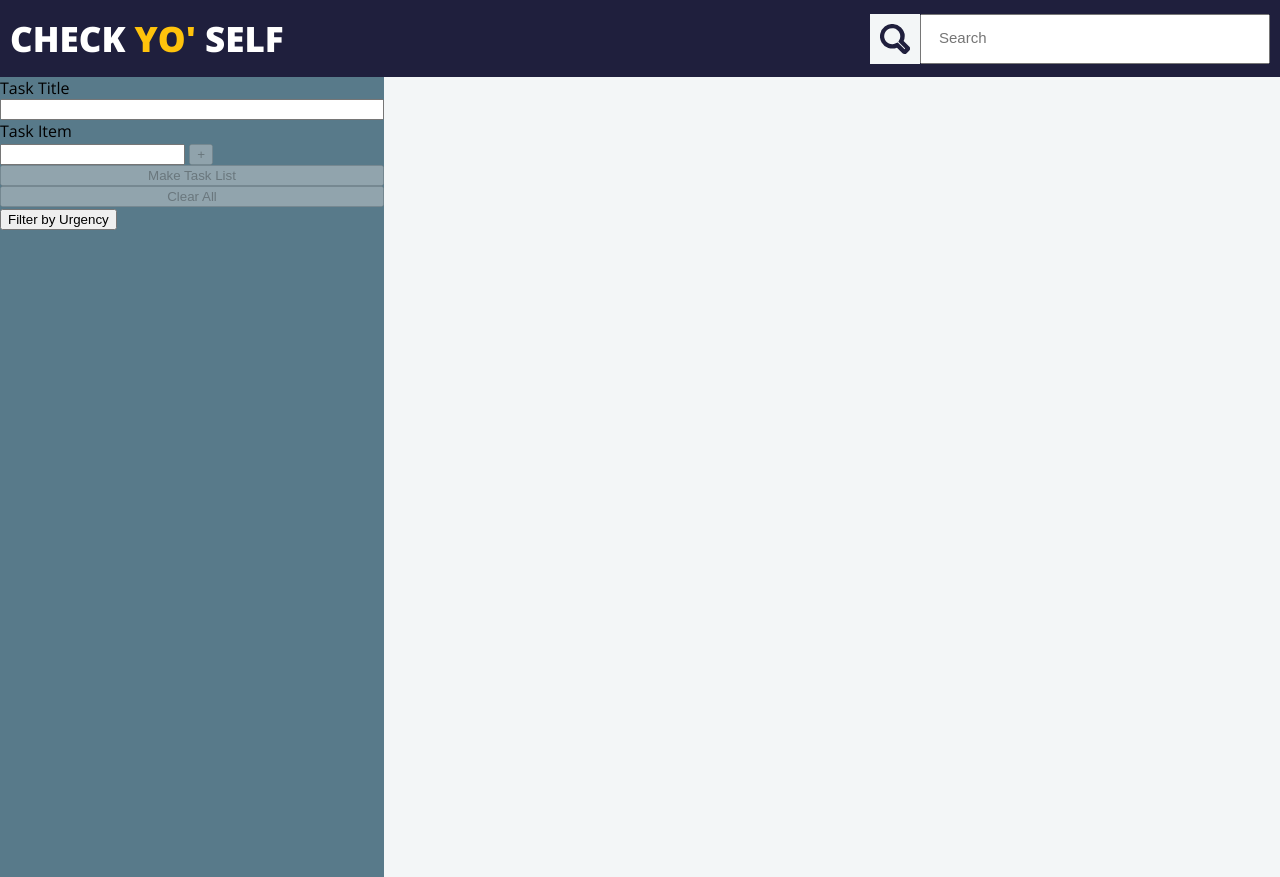
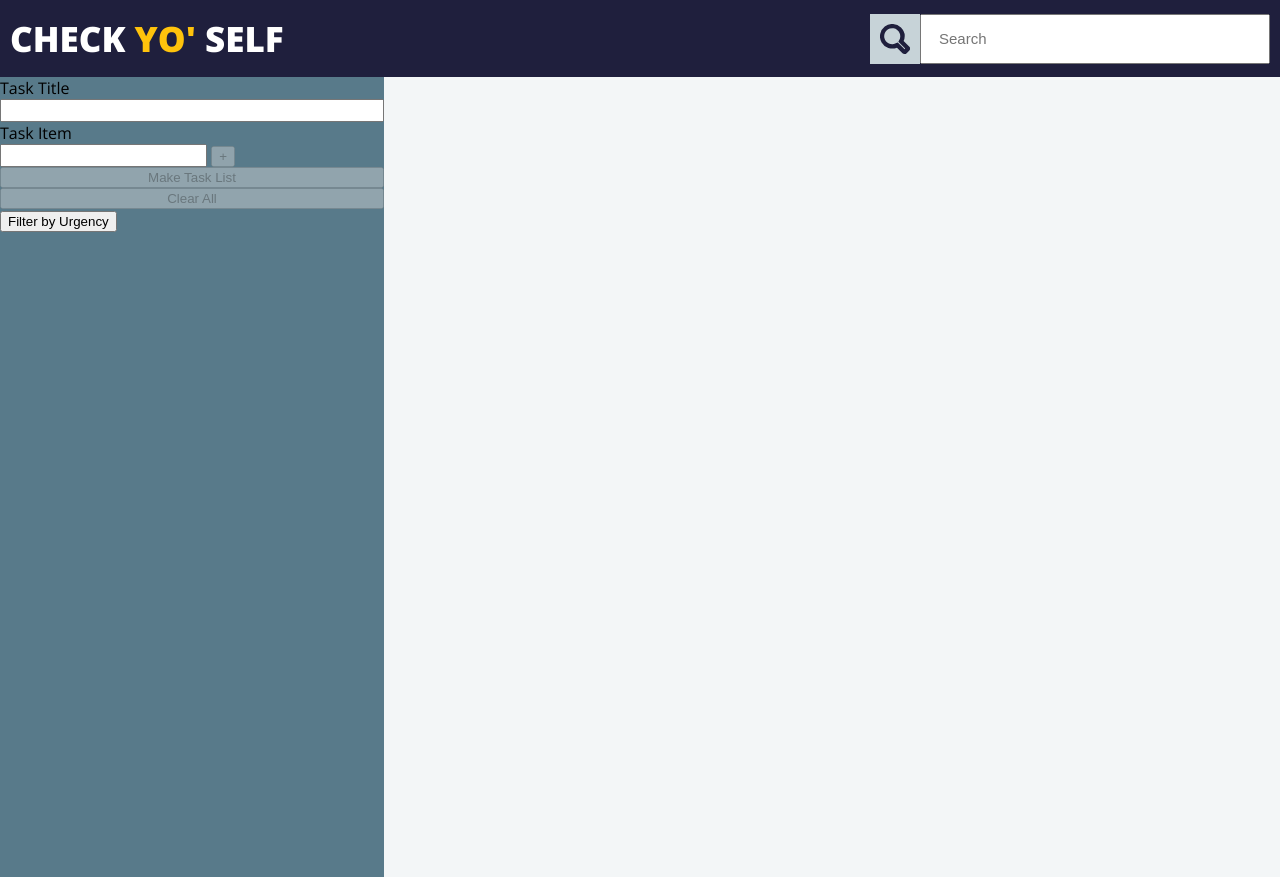
Before and after one commit to AnnaGoodwin/check-yoself, a plain HTML site: page index.html in a window 1280 px wide. Drawn offline with nearby package versions, Linux system fonts and the light colour scheme.

Commit message:
Adjust search input spacing

```diff
--- a/styles.css
+++ b/styles.css
@@ -31,6 +31,7 @@ form {
 }
 
 section {
+  margin: 0 auto;
   display: flex;
   flex-wrap: wrap;
   background-color: #F3F6F7;
@@ -40,6 +41,11 @@ section {
 img {
   height: 20px;
   width: 20px;
+}
+
+input {
+  outline: none;
+  font-size: 15px;
 }
 
 ::placeholder {
@@ -56,7 +62,7 @@ img {
   padding: 10px;
   height: 50px;
   width: 50px;
-  background-color: #F3F6F7;
+  background-color: #C7D3D8;
 }
 
 .header__h1 {
@@ -66,6 +72,7 @@ img {
 }
 
 .header__input {
+  outline: none;
   margin-right: 10px;
   width: 350px;
   height: 50px;
```
